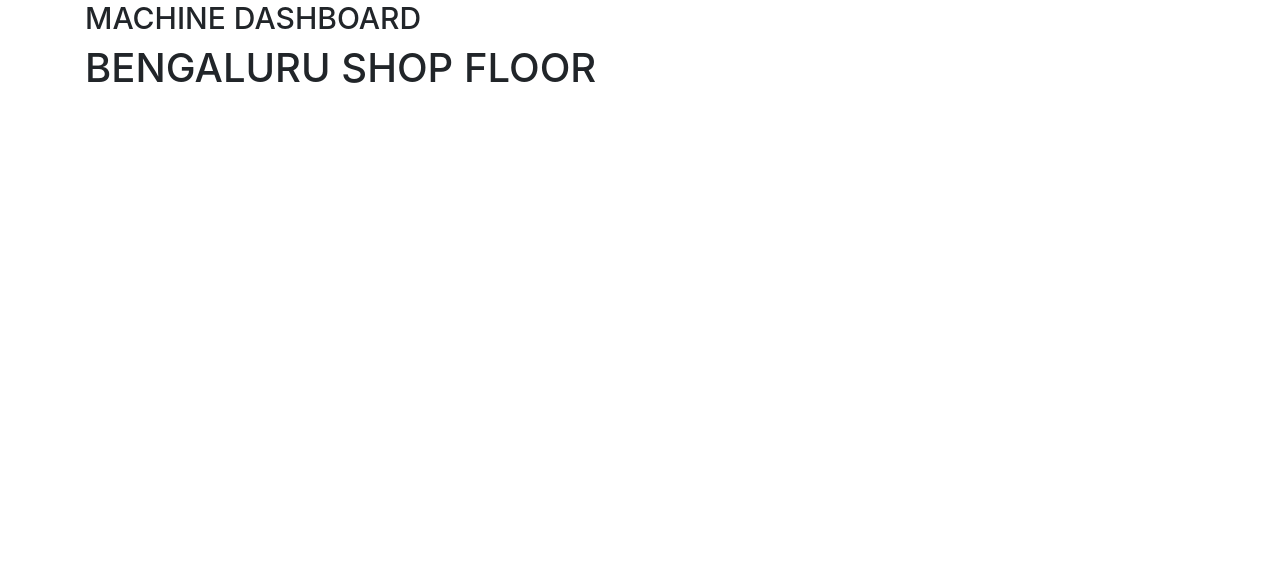
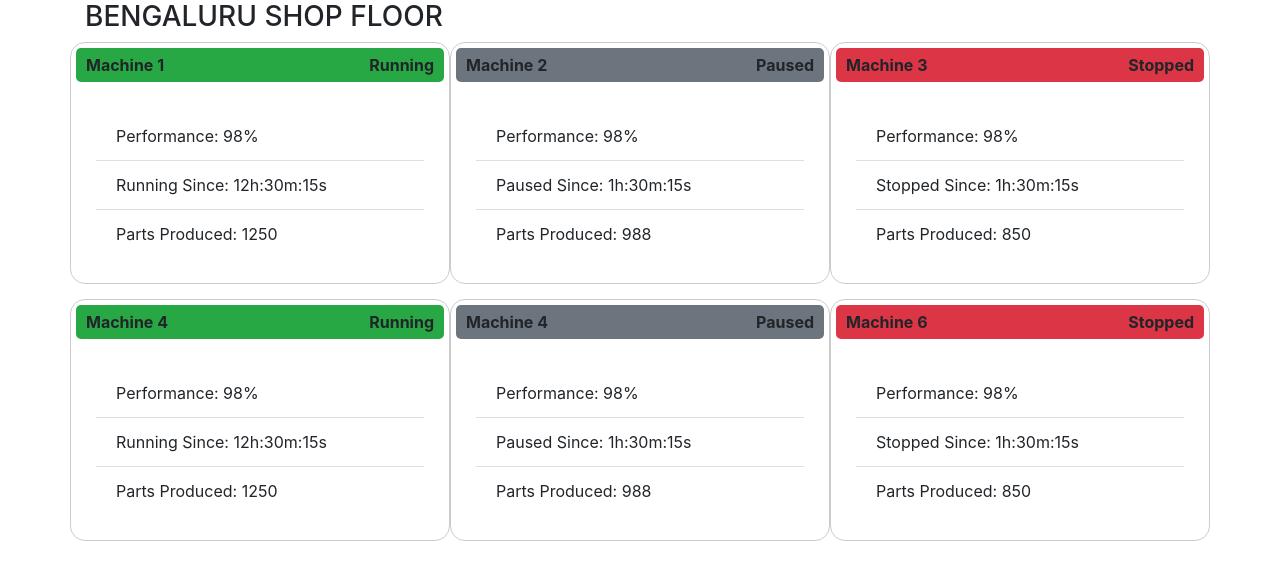
Before and after one commit to Vinyas-S/Dynamic-Grids, a plain HTML site: page index.html in a window 1280 px wide. Drawn offline with nearby package versions, Linux system fonts and the light colour scheme.

Commit message:
added machine state determine functionality and modified css

```diff
--- a/index.html
+++ b/index.html
@@ -13,8 +13,7 @@
 
   <body>
     <div class="container">
-      <h1 style="font-size: 30px">MACHINE DASHBOARD</h1>
-      <h1 class="heading">BENGALURU SHOP FLOOR</h1>
+      <h3 class="heading">BENGALURU SHOP FLOOR</h3>
       <div id="grids-container" class="row"></div>
     </div>
 
--- a/index.js
+++ b/index.js
@@ -9,7 +9,6 @@ $(document).ready(function () {
       console.log(error);
     },
   });
-});
 
   function renderGrids(data) {
     var gridsContainer = $("#grids-container");
@@ -17,21 +16,35 @@ function renderGrids(data) {
 
     $.each(data, function (index, machine) {
       var grid = $("<div>", {
-      class: "grid col-lg-3 col-md-6 col-sm-12",
+        class: "card col-lg-4 col-md-6 col-sm-12",
       });
 
-    var gridBody = $('<div>', {
-      class: 'grid-body'
+      var stateColor = getMachineStateColor(machine);
+      var stateIndicator = $("<div>", {
+        class: "state-indicator " + stateColor,
+        text: machine.name,
       });
 
-    var metricsList = $('<ul>', {
-      class: 'list-group list-group-flush'
+      var machineState = getMachineState(machine);
+      var stateText = $('<span>', {
+          class: 'state-text',
+          text: machineState
       });
 
-    $.each(machine.metrics, function(index, metric) {
-      var metricItem = $('<li>', {
-        class: 'list-group-item',
-        text: metric.name + ': ' + metric.value
+      stateIndicator.append(stateText);
+
+      var gridBody = $("<div>", {
+        class: "card-body",
+      });
+
+      var metricsList = $("<ul>", {
+        class: "list-group list-group-flush",
+      });
+
+      $.each(machine.metrics, function (index, metric) {
+        var metricItem = $("<li>", {
+          class: "list-group-item",
+          text: metric.name + ": " + metric.value,
         });
 
         metricsList.append(metricItem);
@@ -43,3 +56,43 @@ function renderGrids(data) {
       gridsContainer.append(grid);
     });
   }
+
+  function getMachineStateColor(machine) {
+    var stateColor = "";
+
+    $.each(machine.metrics, function (index, metric) {
+      if (metric.name === "Running Since") {
+        stateColor = "bg-success";
+        return false;
+      } else if (metric.name === "Paused Since") {
+        stateColor = "bg-secondary";
+        return false;
+      } else if (metric.name === "Stopped Since") {
+        stateColor = "bg-danger";
+        return false;
+      }
+    });
+
+    return stateColor;
+  }
+
+  function getMachineState(machine) {
+    var machineState = '';
+
+    $.each(machine.metrics, function(index, metric) {
+      if (metric.name === 'Running Since') {
+        machineState = 'Running';
+        return false;
+      } else if (metric.name === 'Paused Since') {
+        machineState = 'Paused';
+        return false;
+      } else if (metric.name === 'Stopped Since') {
+        machineState = 'Stopped';
+        return false;
+      }
+    });
+
+    return machineState;
+  }
+
+});
--- a/styles.css
+++ b/styles.css
@@ -1,13 +1,37 @@
-.grid {
-    border-radius: 10px;
-    margin:5px;
+.card {
+  margin-bottom: 15px;
+  border: 1px solid #ccc;
+  border-radius: 15px;
+  padding: 5px;
 }
 
-.grid-body {
-    padding-top: 30px;
-  }
+.state-indicator {
+  display: flex;
+  align-items: center;
+  justify-content: space-between;
+  padding: 5px 10px;
+  border-radius: 5px;
+  font-weight: bold;
+  margin-bottom: 10px;
+}
 
-.container h1 .heading{
+.bg-success {
+  background-color: green;
+}
+
+.bg-secondary {
+  background-color: grey;
+}
+
+.bg-danger {
+  background-color: red;
+}
+
+.state-text {
+  margin-left: 5px;
+}
+
+.container h3 .heading{
     width:52rem;
     margin:10px;
     font-size: 30px;
```
Lines whose indentation alone changed are shown as unchanged.
